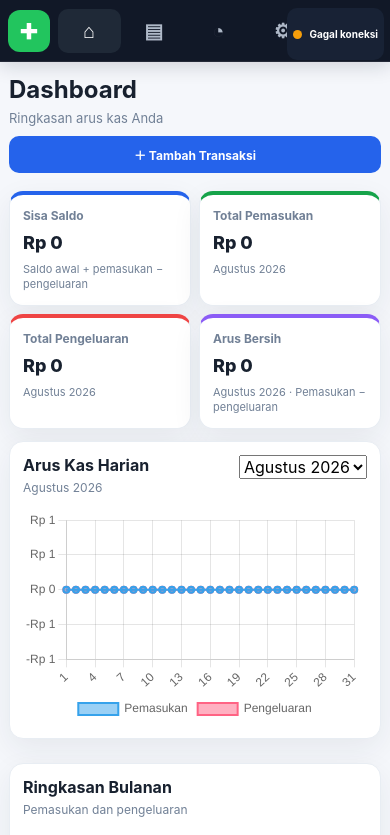
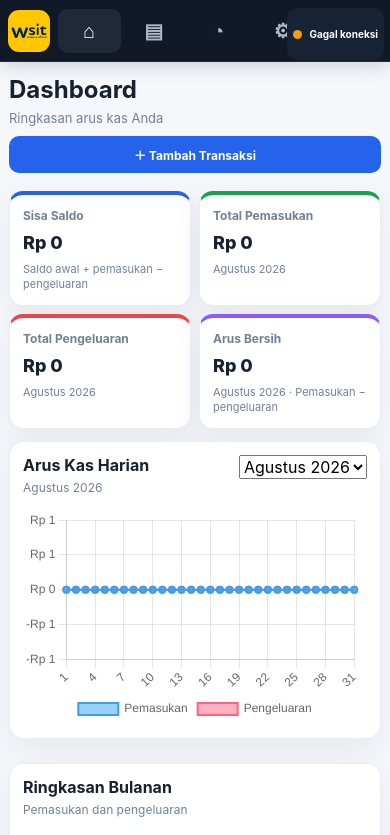
Before and after one commit to wsit-creative/keuangan, a plain HTML site: page index.html in a window 390 px wide. Shown: the top 835 px of the page. Drawn offline with nearby package versions, Linux system fonts and the light colour scheme; no server answers.

Commit message:
tampilan logo

```diff
--- a/index.html
+++ b/index.html
@@ -11,7 +11,7 @@
   <div class="app-shell">
     <aside class="sidebar">
       <div class="brand">
-        <div class="brand-icon">+</div>
+        <img class="brand-icon" src="logo-wsit.png" alt="WSIT" />
         <div>
           <strong>Arus Kas</strong>
           <span>WSIT</span>
--- a/style.css
+++ b/style.css
@@ -510,3 +510,30 @@ body{
   .sidebar nav{padding-right:68px;gap:2px}
   .nav-item{font-size:20px}
 }
+
+
+/* ===== WSIT LOGO ===== */
+.brand-icon{
+  display:block;
+  object-fit:cover;
+  background:transparent;
+  overflow:hidden;
+  flex:0 0 40px;
+}
+@media(max-width:720px){
+  .brand-icon{
+    width:46px;
+    height:46px;
+    flex:0 0 46px;
+    border-radius:12px;
+    object-fit:cover;
+  }
+}
+@media(max-width:390px){
+  .brand-icon{
+    width:42px;
+    height:42px;
+    flex:0 0 42px;
+    border-radius:11px;
+  }
+}
```
Also changed, not shown: logo-wsit.png (added).
